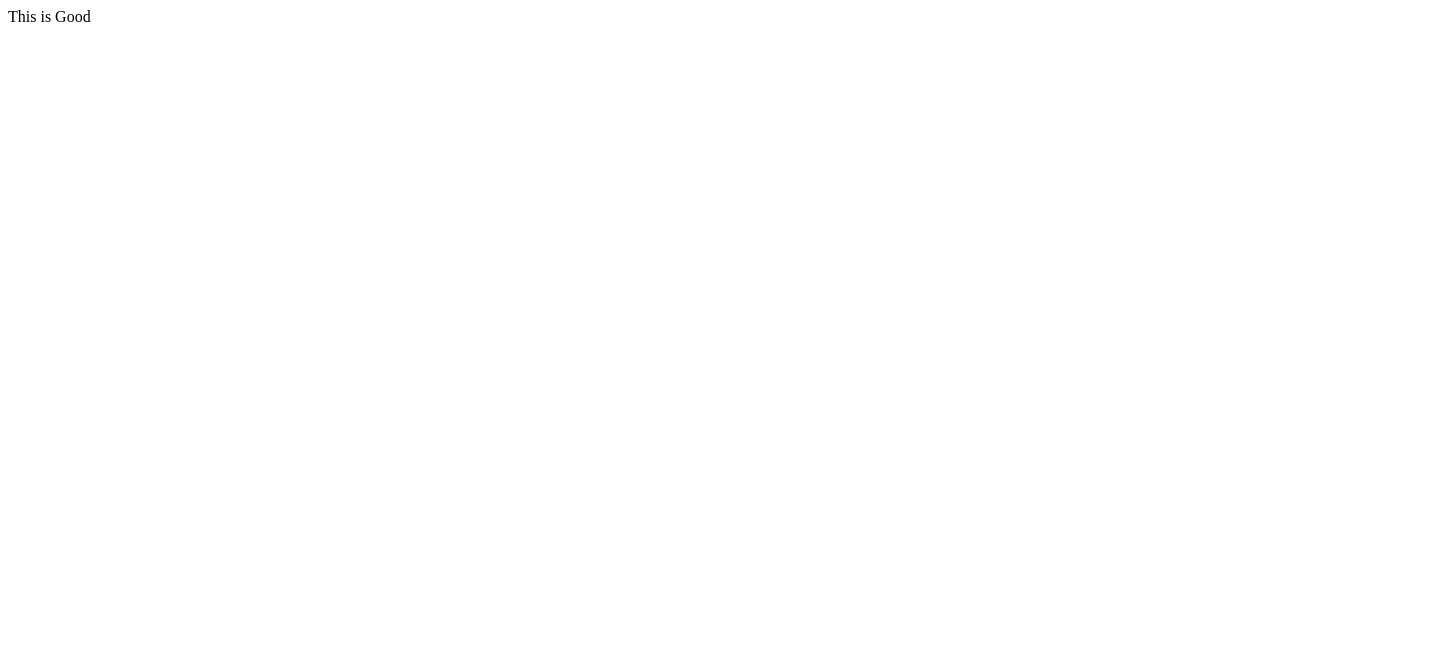
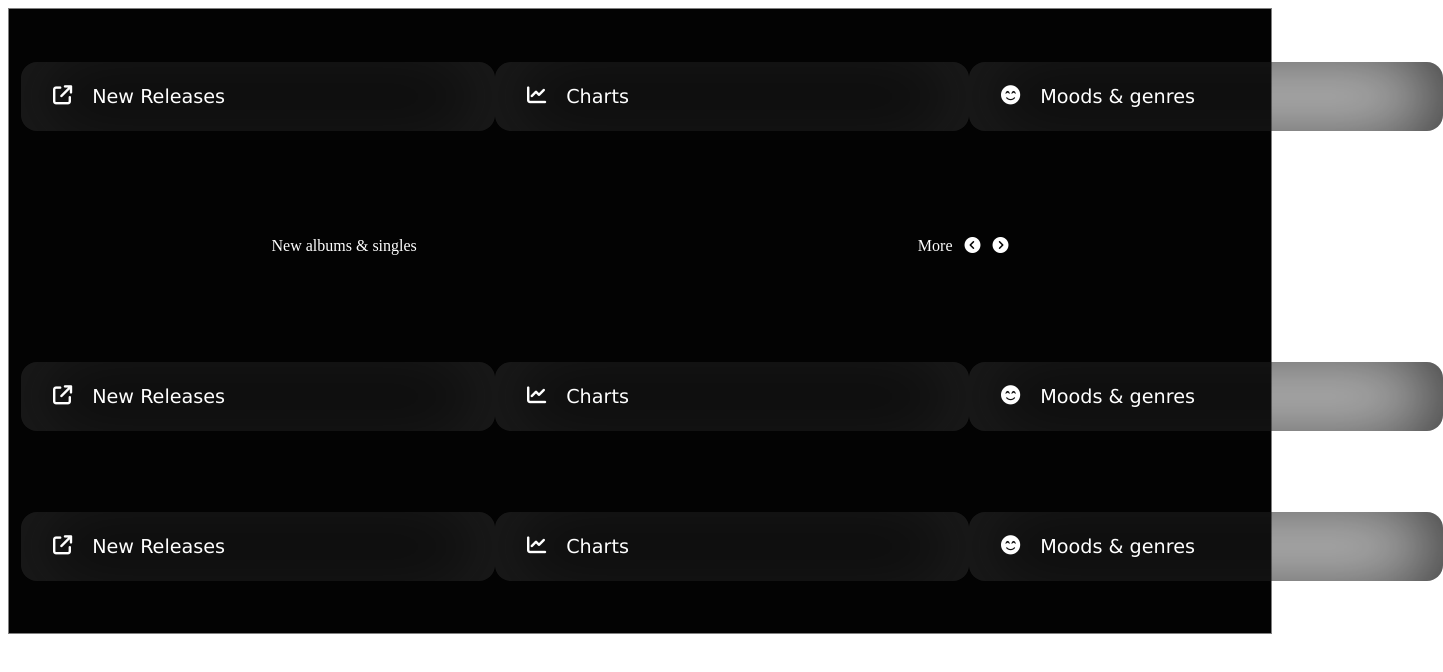
Before and after one commit to MRBASSX/SoftwareEngineers-1, a website: page CssBoxModel.html in a window 1280 px wide. Shown: the whole page, 1443 px wide, since content can reach past the window. Drawn offline with Linux system fonts and the light colour scheme.

Commit message:
updated..

```diff
--- a/CssBoxModel.html
+++ b/CssBoxModel.html
@@ -4,12 +4,110 @@
     <meta charset="UTF-8">
     <meta name="viewport" content="width=device-width, initial-scale=1.0">
     <title>Css Box Model</title>
+
+
+    <script src="https://kit.fontawesome.com/f85bf48a66.js" crossorigin="anonymous"></script>
+
+    <style>
+
+        .container{
+
+            height: 600px;
+            border:1px solid gray;
+            padding: 12px;
+           background-color: #030303;
+
+        }
+
+        .top{
+            height: 150px;
+            background-color: #030303;
+            display: flex;
+            justify-content: space-around;
+            align-items: center;
+            color: white;
+        }
+
+        .release{
+           width: 450px;
+           height: 45px;
+            /* background-color: #212121; */
+            display: flex;
+            align-items: center;
+            padding: 12px;
+            border-radius: 1rem;
+            color: white;
+            font-size: larger;
+            box-shadow: inset 0px 0px 89px #212121;
+            font-family: Verdana, Geneva, Tahoma, sans-serif;
+
+            &:hover{
+
+                 background-color: #212121;
+            }
+
+        }
+
+        .top a{
+            color: white;
+            text-decoration: none;
+        }
+
+        .m-5{
+            margin: 20px;
+        }
+
+        .single-right{
+            display: flex;
+            column-gap: 12px;
+        }
+        .inner-single-right{
+            display: flex;
+            column-gap: 12px;
+
+        }
+    </style>
+
+
 </head>
 <body>
 
     <div class="container">
-        This is Good
-    </div>
+
+        <div class="top">
+           <a href="index.html"><div class="release"> <i class="fa-solid fa-arrow-up-right-from-square m-5"></i> New Releases</div></a>
+           <a href="index.html"> <div class="release"><i class="fa-solid fa-chart-line m-5"></i>Charts</div></a>
+        <a href="index.html"> <div class="release"> <i class="fa-solid fa-face-smile-beam m-5"></i> Moods & genres</div></a>
+        </div>
+
+
+            <div class="top">
+           <a href="index.html"><div class="singles-left">New albums & singles</div></a>
+           <div class="single-right">
+             <a href="index.html"> <div class="">More</div></a>
+           <div class="inner-single-right">
+            <div class="back"><i class="fa-solid fa-circle-chevron-left"></i></div>
+            <div class="forward"><i class="fa-solid fa-circle-chevron-right"></i></div>
+           </div>
+           </div>
+
+        </div>
+
+            <div class="top">
+           <a href="index.html"><div class="release"> <i class="fa-solid fa-arrow-up-right-from-square m-5"></i> New Releases</div></a>
+           <a href="index.html"> <div class="release"><i class="fa-solid fa-chart-line m-5"></i>Charts</div></a>
+            <a href="index.html"> <div class="release"> <i class="fa-solid fa-face-smile-beam m-5"></i> Moods & genres</div></a>
+        </div>
+
+
+            <div class="top">
+           <a href="index.html"><div class="release"> <i class="fa-solid fa-arrow-up-right-from-square m-5"></i> New Releases</div></a>
+           <a href="index.html"> <div class="release"><i class="fa-solid fa-chart-line m-5"></i>Charts</div></a>
+            <a href="index.html"> <div class="release"> <i class="fa-solid fa-face-smile-beam m-5"></i> Moods & genres</div></a>
+        </div>
+        </div>
+
+
 
 </body>
 </html>
```
